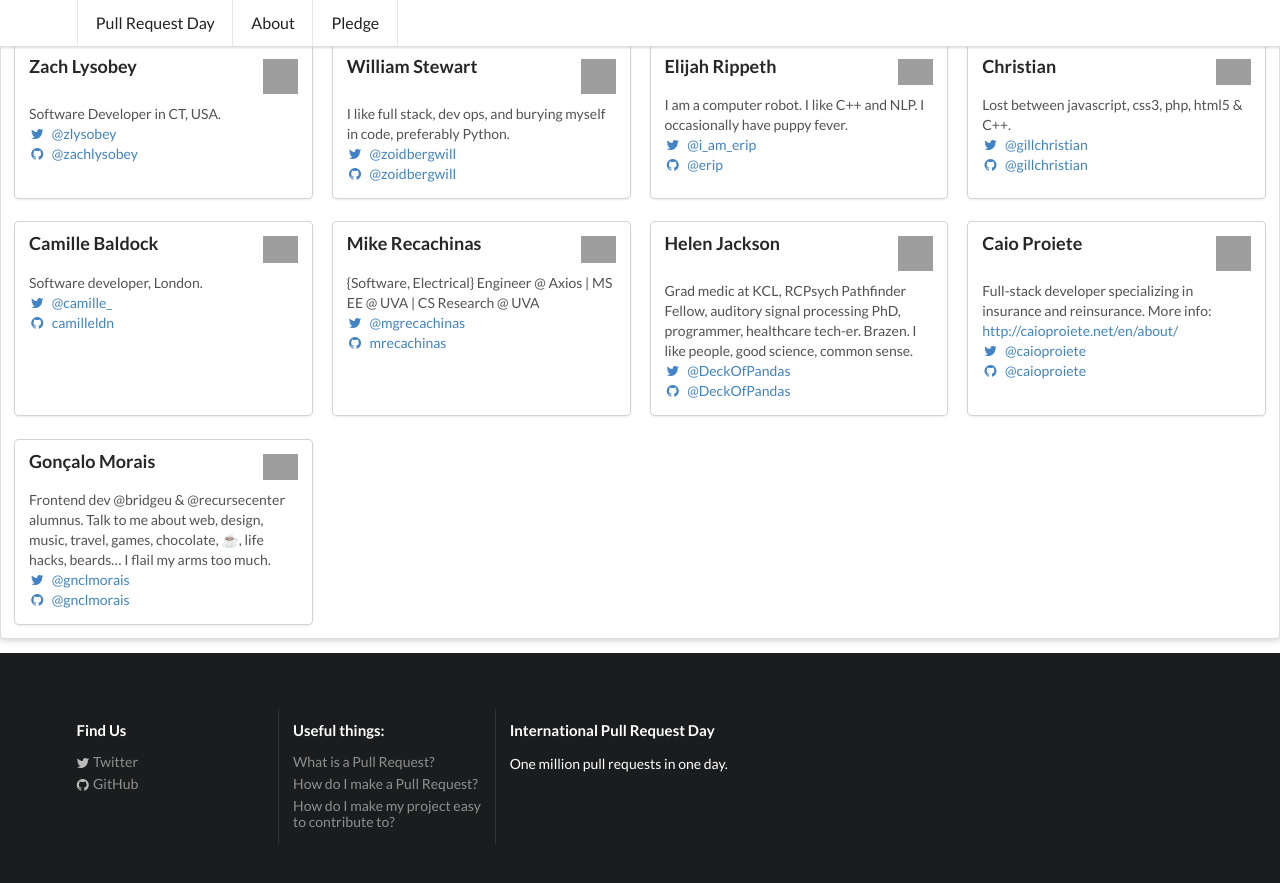
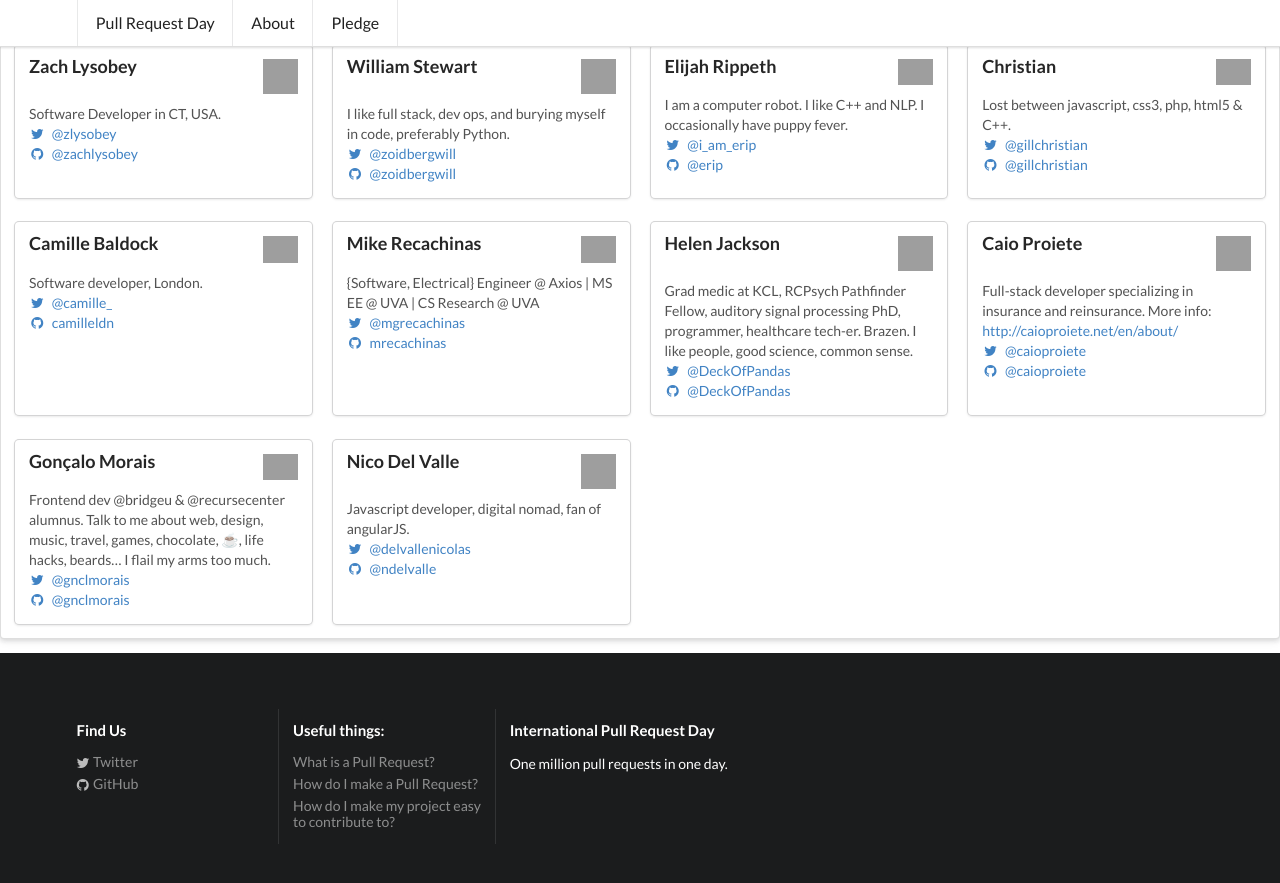
Before and after one commit to pullrequestday/pullrequestday, a Jekyll site: the page built from pledge/index.html, in a window 1280 px wide and 900 px high, scrolled down 2996 px. Shown: the top 883 px of the window. Built offline with Jekyll 4.4.1, drawn with Linux system fonts in a browser that asks for light colours; grey boxes are pictures that could not be loaded.

Commit message:
Update index.html

```diff
--- a/pledge/index.html
+++ b/pledge/index.html
@@ -869,6 +869,35 @@ layout: default
       </div> <!-- End of content -->
     </div> <!-- End of card -->
 
+    <div class="ui card">
+      <div class="content">
+        <img class="right floated mini ui image"
+                src="https://avatars1.githubusercontent.com/u/6719053?v=3&s=460">
+        <div class="header">
+          Nico Del Valle
+        </div>
+        <div class="description">
+          Javascript developer, digital nomad, fan of angularJS.
+        </div>
+        <div class="extra content">
+          <p>
+            <a target="_blank"
+                  href="http://twitter.com/delvallenicolas">
+              <i class="twitter icon"></i>
+              @delvallenicolas
+            </a>
+            <br />
+            <a target="_blank"
+                  href="http://github.com/ndelvalle">
+              <i class="github icon"></i>
+              @ndelvalle
+            </a>
+          </p>
+        </div>
+      </div> <!-- End of content -->
+    </div> <!-- End of card -->
+
+
     <!-- INSERT YOUR PLEDGE IMMEDIATELY ABOVE THIS COMMENT -->
     <!-- ATTENTION PLEDGE MAKERS:  -->
 
```
